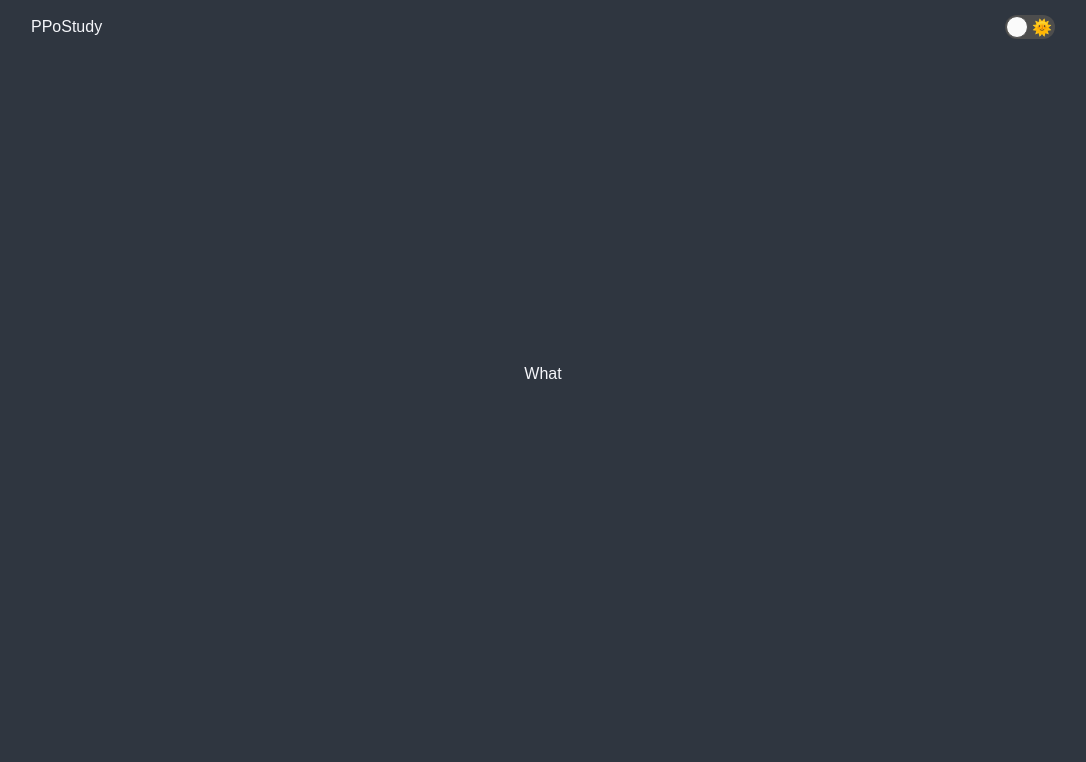
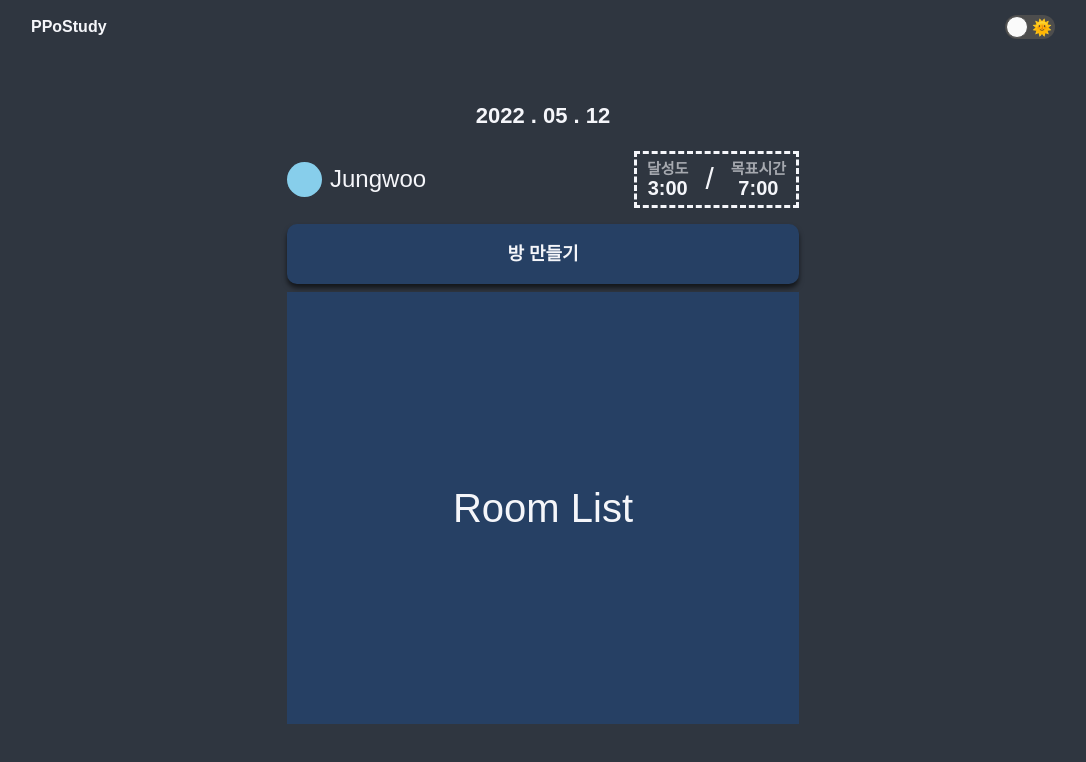
Before and after one commit to evencoding/ppostudy-web, a React (Create React App) app: page / in a window 1280 px wide. Shown: the top 762 px of the page, without its empty margins (97-1183 px from the left). Built offline with nearby package versions, Linux system fonts and the light colour scheme.

Commit message:
Home Layout

```diff
--- a/src/components/Header.tsx
+++ b/src/components/Header.tsx
@@ -13,6 +13,9 @@ const Content = styled.div`
   justify-content: space-between;
   width: 100vw;
   padding: 15px 0;
+  span {
+    font-weight: 600;
+  }
 `;
 
 function Header() {
--- a/src/components/Layout.tsx
+++ b/src/components/Layout.tsx
@@ -5,7 +5,7 @@ const Wrapper = styled.div`
   display: flex;
   justify-content: center;
   padding: 0 10vw;
-  height: 80vh;
+  height: 90vh;
   min-height: 350px;
   width: 100%;
 `;
--- a/src/pages/Home.tsx
+++ b/src/pages/Home.tsx
@@ -2,13 +2,139 @@ import styled from "styled-components";
 
 const Wrapper = styled.div`
   display: flex;
+  flex-direction: column;
   align-items: center;
   justify-content: center;
   width: 100%;
 `;
+const MainInfo = styled.div`
+  width: 50%;
+  min-width: 400px;
+`;
+const CurTime = styled.div`
+  width: 100%;
+  margin-bottom: 3vh;
+  display: flex;
+  justify-content: center;
+  span {
+    font-weight: 600;
+    font-size: 22px;
+  }
+`;
+const UserInfo = styled.div`
+  display: flex;
+  margin-bottom: 2vh;
+  justify-content: space-between;
+`;
+const Profile = styled.div`
+  display: flex;
+  align-items: center;
+  justify-content: center;
+  span {
+    font-size: 24px;
+    margin-left: 8px;
+  }
+`;
+const UserAvatar = styled.div`
+  width: 35px;
+  height: 35px;
+  border-radius: 50%;
+  background-color: skyblue;
+`;
+const Destination = styled.div`
+  display: flex;
+  width: 20%;
+  min-width: 165px;
+  align-items: center;
+  justify-content: space-between;
+  border: 3px dashed ${(props) => props.theme.textColor};
+  padding: 7px 10px;
+  span {
+    font-size: 30px;
+  }
+`;
+const Progress = styled.div`
+  display: flex;
+  flex-direction: column;
+  align-items: center;
+  justify-content: center;
+  span {
+    font-size: 20px;
+    font-weight: 600;
+    &:first-child {
+      font-size: 15px;
+      opacity: 0.6;
+      margin-bottom: 2px;
+    }
+  }
+`;
+const CreateRoomBtn = styled.div`
+  width: 100%;
+  display: flex;
+  justify-content: center;
+  div {
+    width: 100%;
+    min-width: 400px;
+    cursor: pointer;
+    height: 60px;
+    padding: 13px 0 13px;
+    border-radius: 10px;
+    display: flex;
+    align-items: center;
+    justify-content: center;
+    box-shadow: 0 4px 5px rgba(0, 0, 0, 0.6);
+    background-color: ${(props) => props.theme.RoomListColor};
+    font-size: 18px;
+    font-weight: 600;
+    transition: 0.3s;
+    &:hover {
+      opacity: 0.7;
+    }
+  }
+`;
+const RoomInfo = styled.div`
+  display: flex;
+  justify-content: center;
+  align-items: center;
+  font-size: 40px;
+  width: 50%;
+  min-width: 400px;
+  height: 60%;
+  margin-top: 1vh;
+  background-color: ${(props) => props.theme.RoomListColor};
+`;
 
 function Home() {
-  return <Wrapper>What</Wrapper>;
+  return (
+    <Wrapper>
+      <MainInfo>
+        <CurTime>
+          <span>2022 . 05 . 12</span>
+        </CurTime>
+        <UserInfo>
+          <Profile>
+            <UserAvatar />
+            <span>Jungwoo</span>
+          </Profile>
+          <Destination>
+            <Progress>
+              <span>달성도</span>
+              <span>3:00</span>
+            </Progress>
+            <span>/</span>
+            <Progress>
+              <span>목표시간</span>
+              <span>7:00</span>
+            </Progress>
+          </Destination>
+        </UserInfo>
+        <CreateRoomBtn>
+          <div>방 만들기</div>
+        </CreateRoomBtn>
+      </MainInfo>
+      <RoomInfo>Room List</RoomInfo>
+    </Wrapper>
+  );
 }
 
 export default Home;
--- a/src/pages/Login.tsx
+++ b/src/pages/Login.tsx
@@ -1,13 +1,20 @@
 import styled from "styled-components";
 import { useNavigate } from "react-router-dom";
 
+const BtnColor = {
+  KaKaoBorder: "#FEE501",
+  KaKaoTxt: "#2E2E2E",
+  LineBorder: "#02C755",
+  LineTxt: "white",
+  EmailBorder: "#EDEDED",
+  EmailTxt: "#696969",
+};
 const Wrapper = styled.div`
   display: flex;
   align-items: center;
   justify-content: center;
   width: 100%;
 `;
-
 const LoginWrap = styled.div`
   width: 50%;
   min-width: 350px;
@@ -17,7 +24,6 @@ const LoginWrap = styled.div`
   justify-content: center;
   align-items: center;
 `;
-
 const LoginBtn = styled.div<{ bgColor: string; txtColor: string }>`
   cursor: pointer;
   width: 70%;
@@ -47,13 +53,25 @@ function Login() {
   return (
     <Wrapper>
       <LoginWrap>
-        <LoginBtn bgColor="#FEE501" txtColor="#2E2E2E" onClick={DoLogin}>
+        <LoginBtn
+          bgColor={BtnColor.KaKaoBorder}
+          txtColor={BtnColor.KaKaoTxt}
+          onClick={DoLogin}
+        >
           <span>KaKaoTalk Login</span>
         </LoginBtn>
-        <LoginBtn bgColor="#02C755" txtColor="white" onClick={DoLogin}>
+        <LoginBtn
+          bgColor={BtnColor.LineBorder}
+          txtColor={BtnColor.LineTxt}
+          onClick={DoLogin}
+        >
           <span>LINE Login</span>
         </LoginBtn>
-        <LoginBtn bgColor="#EDEDED" txtColor="#696969" onClick={DoLogin}>
+        <LoginBtn
+          bgColor={BtnColor.EmailBorder}
+          txtColor={BtnColor.EmailTxt}
+          onClick={DoLogin}
+        >
           <span>Email Login</span>
         </LoginBtn>
       </LoginWrap>
--- a/src/pages/styled.d.ts
+++ b/src/pages/styled.d.ts
@@ -5,5 +5,6 @@ declare module "styled-components" {
   export interface DefaultTheme {
     textColor: string;
     bgColor: string;
+    RoomListColor: string;
   }
 }
--- a/src/theme.tsx
+++ b/src/theme.tsx
@@ -3,9 +3,11 @@ import { DefaultTheme } from "styled-components";
 export const darkTheme: DefaultTheme = {
   bgColor: "#2f3640",
   textColor: "#f5f6fa",
+  RoomListColor: "#264064",
 };
 
 export const lightTheme: DefaultTheme = {
   bgColor: "#f5f6fa",
   textColor: "black",
+  RoomListColor: "#6483ff",
 };
```
